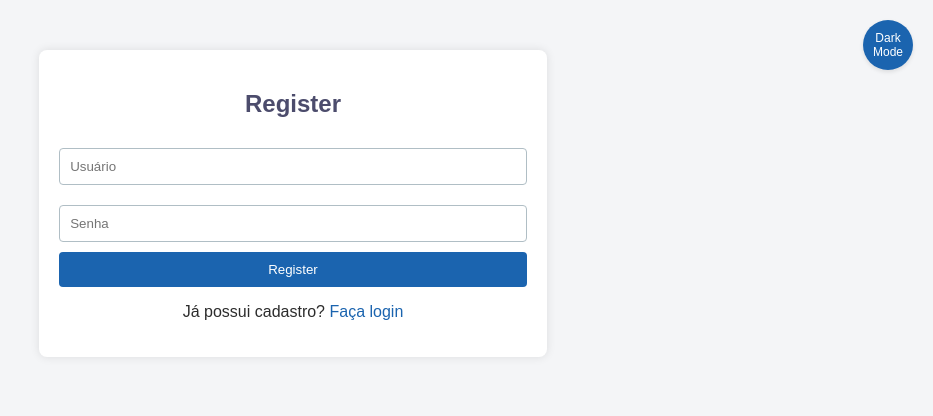
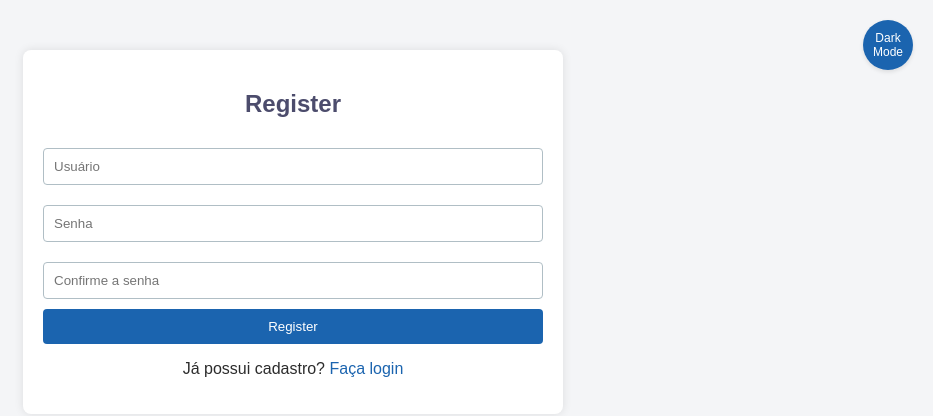
Before and after one commit to GuiPadoDevs/Client_ToDoList, a React (Create React App) app: page / in a window 1280 px wide. Both pictures are taken after a click on the element "Registre-se". Shown: the top 416 px of the page, without its empty margins (347-1280 px from the left). Built offline with nearby package versions, Linux system fonts and the light colour scheme.

Commit message:
Client ToDoList

```diff
--- a/src/pages/Login.js
+++ b/src/pages/Login.js
@@ -1,6 +1,6 @@
 import React, { useState } from "react";
 import api from "../utils/api";
-import '../styles/Login.css'; // Import the new CSS file
+import '../styles/Login.css';
 
 const Login = ({ onLogin, onRegisterClick }) => {
     const [usuario, setUsuario] = useState("");
--- a/src/pages/Register.js
+++ b/src/pages/Register.js
@@ -6,6 +6,7 @@ import '../styles/Register.css';
 const Register = ({ onRegister, onLoginClick }) => {
     const [usuario, setUsuario] = useState("");
     const [senha, setSenha] = useState("");
+    const [confirmeSenha, setConfirmeSenha] = useState("");
     const [loading, setLoading] = useState(false);
     const [error, setError] = useState("");
 
@@ -16,7 +17,8 @@ const Register = ({ onRegister, onLoginClick }) => {
         try {
             const response = await axios.post("https://server-to-do-list.vercel.app/api/auth/register", {
                 user: usuario,
-                password: senha
+                password: senha,
+                confirm: confirmeSenha,
             });
 
             if (response.data._id) {
@@ -49,6 +51,12 @@ const Register = ({ onRegister, onLoginClick }) => {
                     value={senha}
                     onChange={(e) => setSenha(e.target.value)}
                 />
+                <input
+                    type="password"
+                    placeholder="Confirme a senha"
+                    value={confirmeSenha}
+                    onChange={(e) => setConfirmeSenha(e.target.value)}
+                />
                 <button className="register-button" onClick={handleRegister} disabled={loading}>
                     {loading ? "Registrando..." : "Register"}
                 </button>
```
